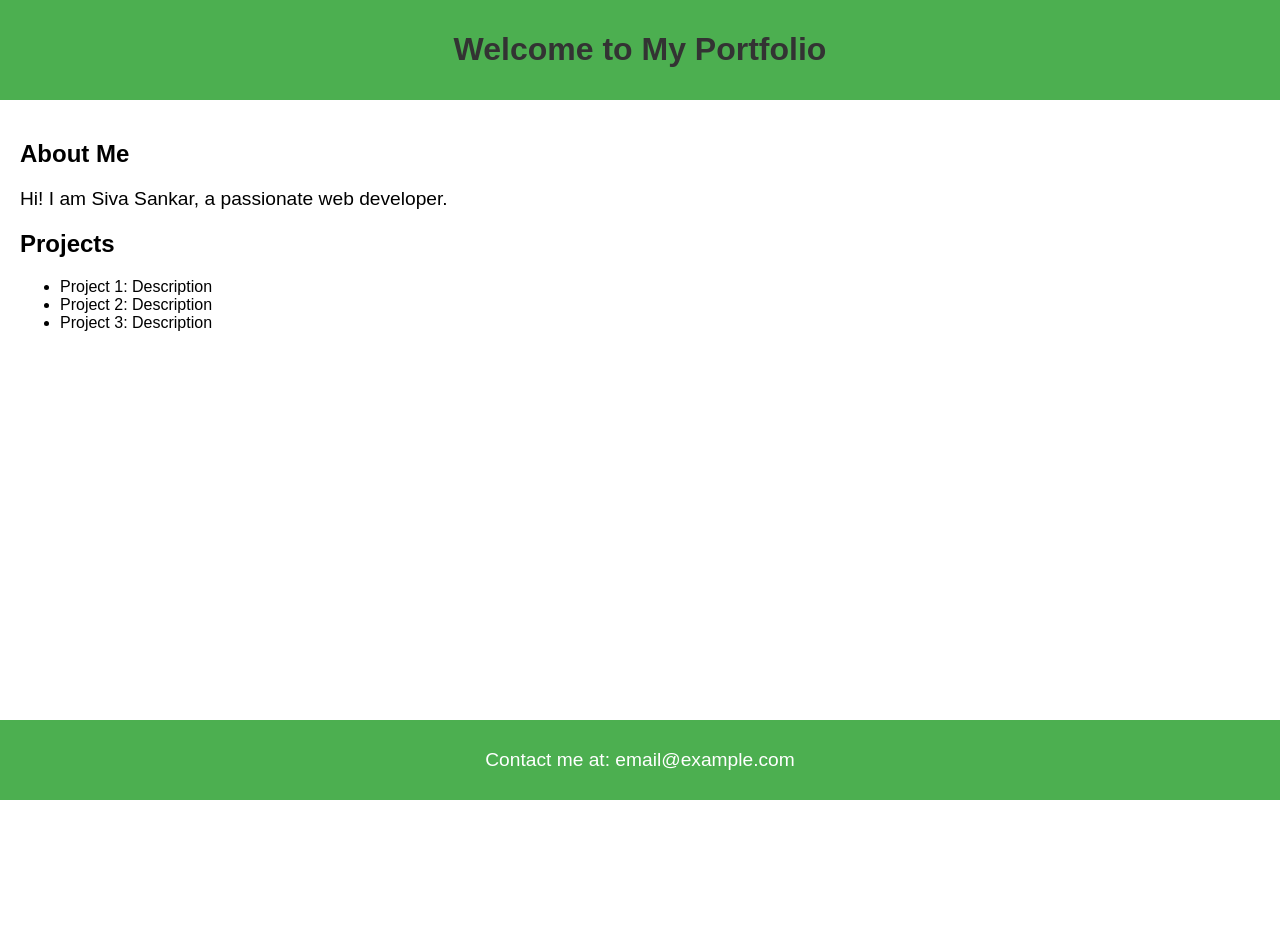
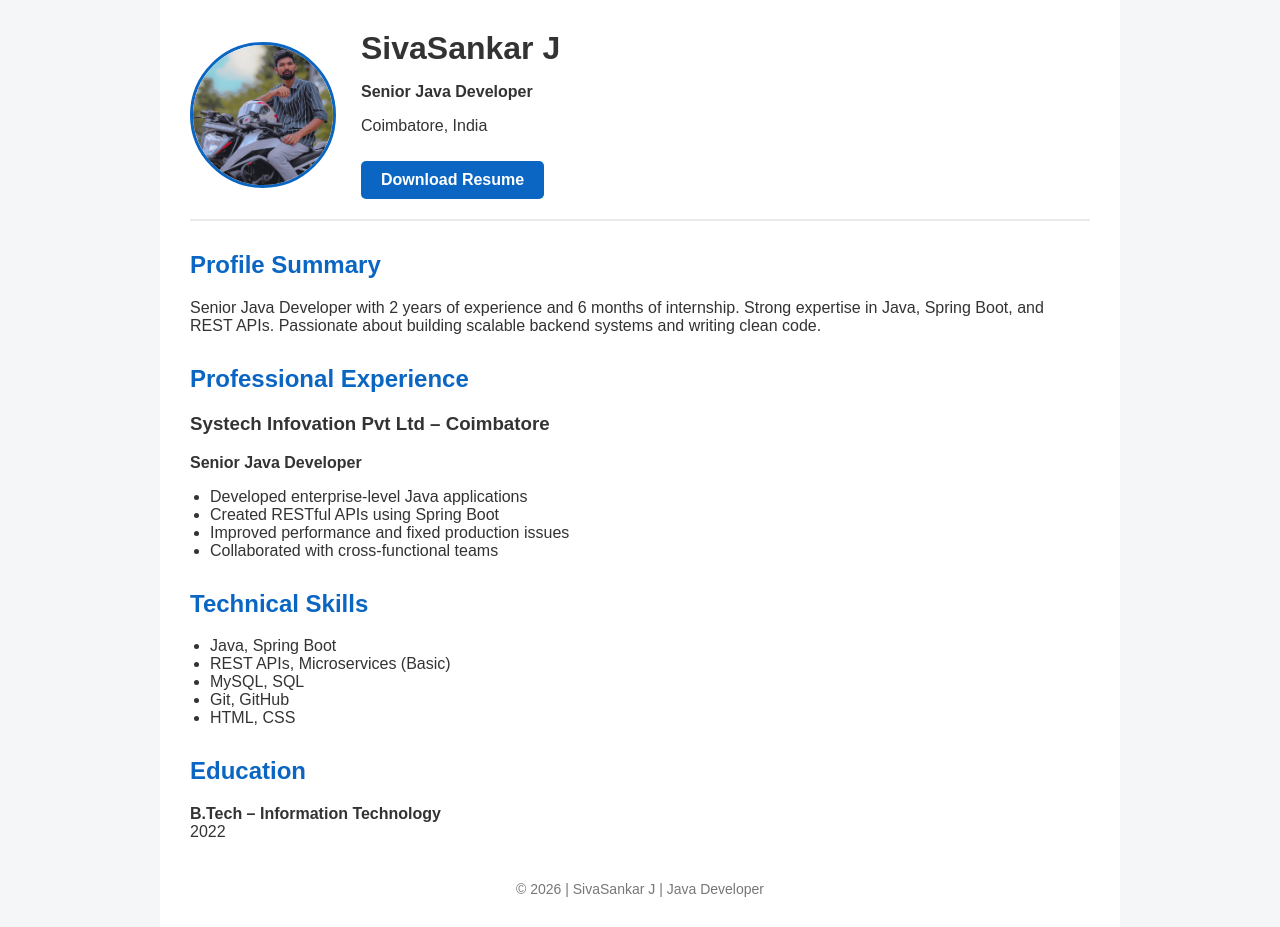
Before and after one commit to SivaSankar-7/Portfolio, a plain HTML site: page index.html in a window 1280 px wide. Before the commit the page ends 800 px from the top, so only its background shows below. Drawn offline with Linux system fonts and the light colour scheme.

Commit message:
Config Image And Pdf Files

```diff
--- a/index.html
+++ b/index.html
@@ -2,33 +2,127 @@
 <html lang="en">
 <head>
     <meta charset="UTF-8">
+    <title>SivaSankar J | Senior Java Developer</title>
     <meta name="viewport" content="width=device-width, initial-scale=1.0">
-    <title>My Portfolio</title>
+
     <style>
-        body { font-family: Arial, sans-serif; margin: 0; padding: 0; }
-        header { background: #4CAF50; color: white; padding: 10px 0; text-align: center; }
-        footer { background: #4CAF50; color: white; text-align: center; padding: 10px 0; position: fixed; width: 100%; bottom: 0; }
-        main { padding: 20px; }
-        h1 { color: #333; }
-        p { font-size: 1.2em; }
+        body {
+            margin: 0;
+            font-family: Arial, Helvetica, sans-serif;
+            background-color: #f4f6f8;
+            color: #333;
+        }
+        .container {
+            max-width: 900px;
+            margin: auto;
+            background: #ffffff;
+            padding: 30px;
+        }
+        header {
+            display: flex;
+            align-items: center;
+            gap: 25px;
+            border-bottom: 2px solid #eaeaea;
+            padding-bottom: 20px;
+        }
+        header img {
+            width: 140px;
+            height: 140px;
+            border-radius: 50%;
+            object-fit: cover;
+            border: 3px solid #0a66c2;
+        }
+        h1 {
+            margin: 0;
+        }
+        h2 {
+            color: #0a66c2;
+        }
+        .btn {
+            display: inline-block;
+            margin-top: 10px;
+            padding: 10px 20px;
+            background-color: #0a66c2;
+            color: #fff;
+            text-decoration: none;
+            border-radius: 5px;
+            font-weight: bold;
+        }
+        .btn:hover {
+            background-color: #004182;
+        }
+        .section {
+            margin-top: 30px;
+        }
+        ul {
+            padding-left: 20px;
+        }
+        footer {
+            text-align: center;
+            margin-top: 40px;
+            font-size: 14px;
+            color: #777;
+        }
     </style>
 </head>
+
 <body>
+<div class="container">
+
     <header>
-        <h1>Welcome to My Portfolio</h1>
+        <img src="Sivasankar-J.jpg" alt="SivaSankar J">
+        <div>
+            <h1>SivaSankar J</h1>
+            <p><strong>Senior Java Developer</strong></p>
+            <p>Coimbatore, India</p>
+            <a href="SivaSankar J Resume Up 2025.pdf" class="btn" target="_blank">Download Resume</a>
+        </div>
     </header>
-    <main>
-        <h2>About Me</h2>
-        <p>Hi! I am Siva Sankar, a passionate web developer.</p>
-        <h2>Projects</h2>
+
+    <div class="section">
+        <h2>Profile Summary</h2>
+        <p>
+            Senior Java Developer with 2 years of experience and 6 months of internship.
+            Strong expertise in Java, Spring Boot, and REST APIs. Passionate about
+            building scalable backend systems and writing clean code.
+        </p>
+    </div>
+
+    <div class="section">
+        <h2>Professional Experience</h2>
+        <h3>Systech Infovation Pvt Ltd – Coimbatore</h3>
+        <p><strong>Senior Java Developer</strong></p>
         <ul>
-            <li>Project 1: Description</li>
-            <li>Project 2: Description</li>
-            <li>Project 3: Description</li>
+            <li>Developed enterprise-level Java applications</li>
+            <li>Created RESTful APIs using Spring Boot</li>
+            <li>Improved performance and fixed production issues</li>
+            <li>Collaborated with cross-functional teams</li>
         </ul>
-    </main>
+    </div>
+
+    <div class="section">
+        <h2>Technical Skills</h2>
+        <ul>
+            <li>Java, Spring Boot</li>
+            <li>REST APIs, Microservices (Basic)</li>
+            <li>MySQL, SQL</li>
+            <li>Git, GitHub</li>
+            <li>HTML, CSS</li>
+        </ul>
+    </div>
+
+    <div class="section">
+        <h2>Education</h2>
+        <p>
+            <strong>B.Tech – Information Technology</strong><br>
+            2022
+        </p>
+    </div>
+
     <footer>
-        <p>Contact me at: email@example.com</p>
+        © 2026 | SivaSankar J | Java Developer
     </footer>
+
+</div>
 </body>
 </html>
```
